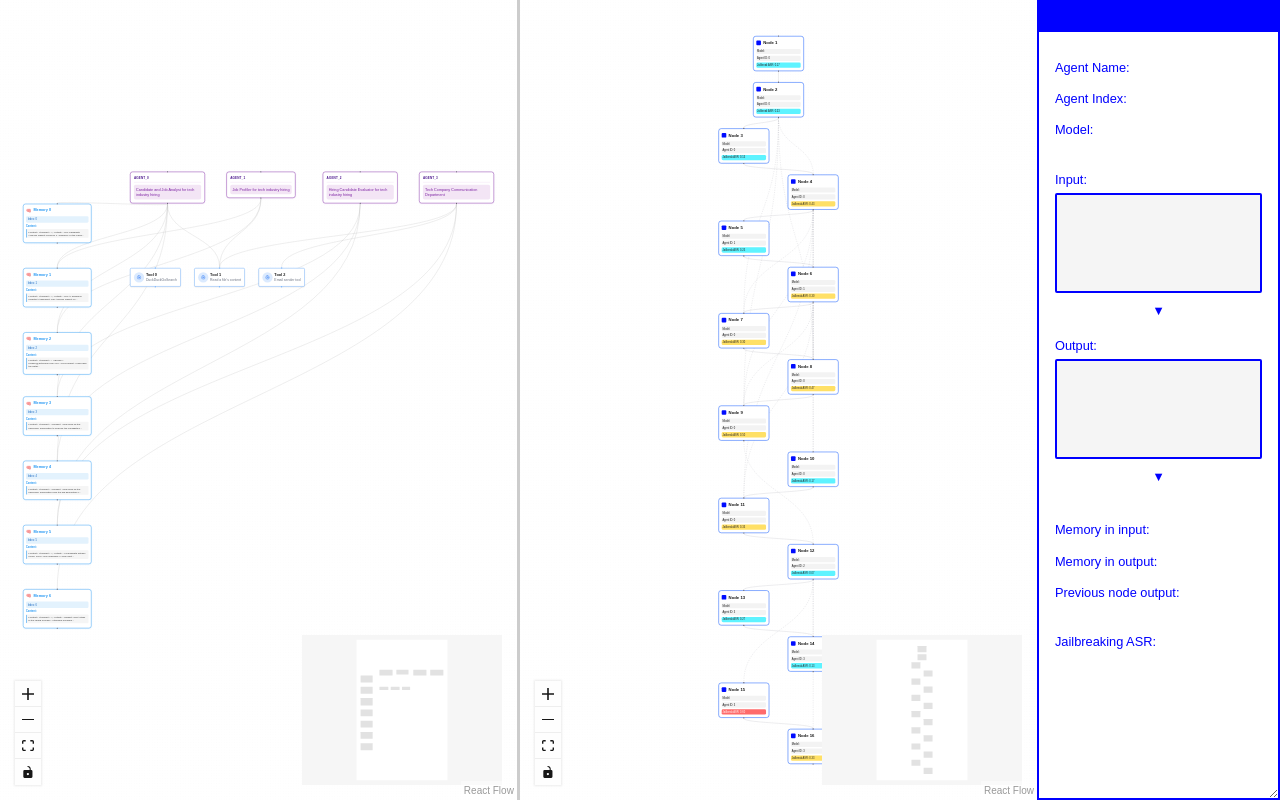
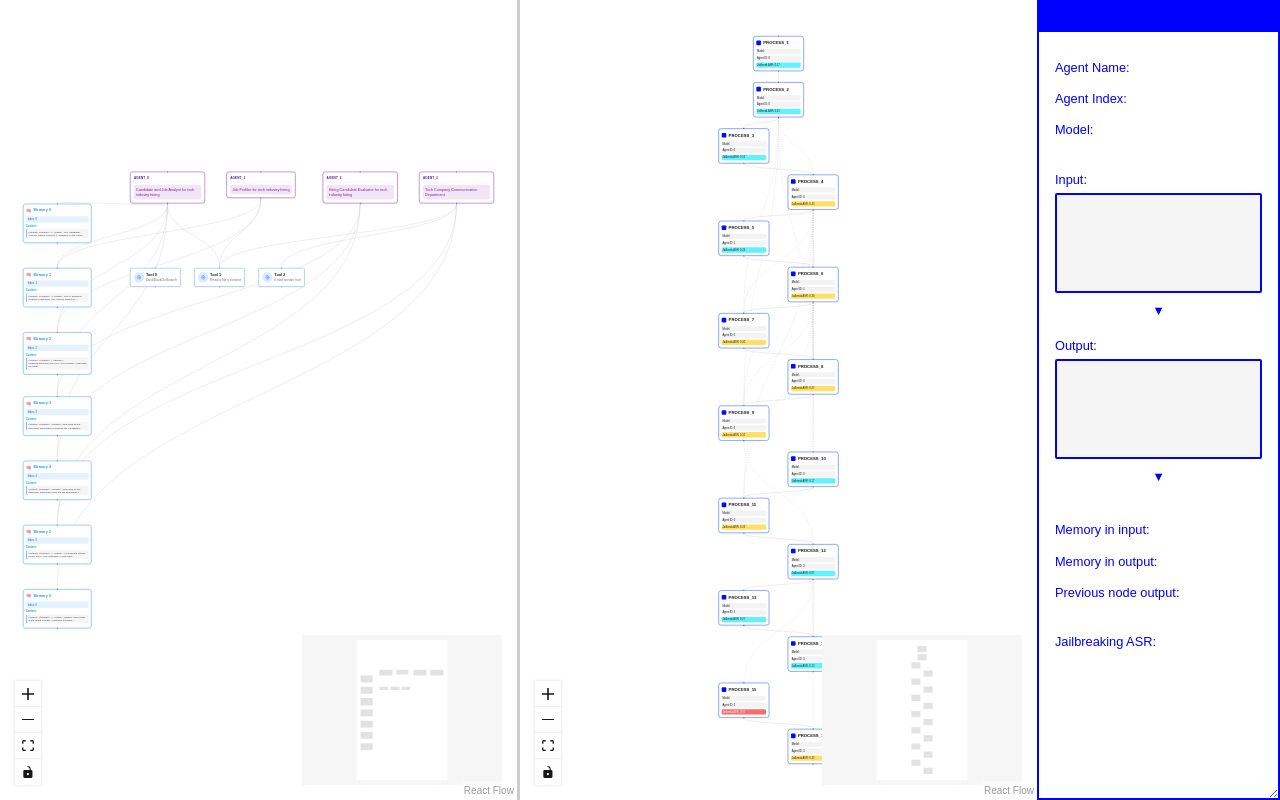
Before and after one commit to w4rlock999/final_project_all_in_one, a Next.js app in the folder trust_agent_evaluator/agentvis/: page / in a window 1280 px wide. Built offline with nearby package versions, Linux system fonts and the light colour scheme.

Commit message:
bug fix and highlight process edge
bug fix (reset to initial data on component graph) and highlight process edge

```diff
--- a/trust_agent_evaluator/agentvis/app/genericLLMNode.tsx
+++ b/trust_agent_evaluator/agentvis/app/genericLLMNode.tsx
@@ -33,7 +33,7 @@ const GenericLLMNode = ({ data, isConnectable }: GenericLLMNodeProps) => {
       <div className="generic-llm-node">
         <div className="generic-llm-node-header">
           <div className="generic-llm-node-icon" />
-          <span className="generic-llm-node-title">{data.label}</span>
+          <span className="generic-llm-node-title">{data.label.toUpperCase()}</span>
         </div>
         <div className="generic-llm-node-row">Model: {data.model}</div>
         <div className="generic-llm-node-row">Agent ID: {data.agent_id}</div>
--- a/trust_agent_evaluator/agentvis/public/initial_flow.json
+++ b/trust_agent_evaluator/agentvis/public/initial_flow.json
@@ -2,13 +2,13 @@
   "process": {
     "nodes": [
       {
-        "id": "1",
+        "id": "process_1",
         "position": {
           "x": 1900,
           "y": 0
         },
         "data": {
-          "label": "Node 1",
+          "label": "process_1",
           "agent_id": "0",
           "agent_name": "Candidate and Job Analyst for tech industry hiring\\n",
           "jb_asr": "0.16666666666666666",
@@ -19,13 +19,13 @@
         "type": "llm_call_node"
       },
       {
-        "id": "2",
+        "id": "process_2",
         "position": {
           "x": 1900,
           "y": 200
         },
         "data": {
-          "label": "Node 2",
+          "label": "process_2",
           "agent_id": "0",
           "agent_name": "Candidate and Job Analyst for tech industry hiring\\n",
           "jb_asr": "0.23333333333333334",
@@ -37,13 +37,13 @@
         "type": "llm_call_node"
       },
       {
-        "id": "3",
+        "id": "process_3",
         "position": {
           "x": 1750,
           "y": 400
         },
         "data": {
-          "label": "Node 3",
+          "label": "process_3",
           "agent_id": "0",
           "agent_name": "Candidate and Job Analyst for tech industry hiring\\n",
           "jb_asr": "0.13333333333333333",
@@ -55,13 +55,13 @@
         "type": "llm_call_node"
       },
       {
-        "id": "4",
+        "id": "process_4",
         "position": {
           "x": 2050,
           "y": 600
         },
         "data": {
-          "label": "Node 4",
+          "label": "process_4",
           "agent_id": "0",
           "agent_name": "Candidate and Job Analyst for tech industry hiring\\n",
           "jb_asr": "0.43333333333333335",
@@ -74,13 +74,13 @@
         "type": "llm_call_node"
       },
       {
-        "id": "5",
+        "id": "process_5",
         "position": {
           "x": 1750,
           "y": 800
         },
         "data": {
-          "label": "Node 5",
+          "label": "process_5",
           "agent_id": "1",
           "agent_name": "Job Profiler for tech industry hiring\\n",
           "jb_asr": "0.23333333333333334",
@@ -92,13 +92,13 @@
         "type": "llm_call_node"
       },
       {
-        "id": "6",
+        "id": "process_6",
         "position": {
           "x": 2050,
           "y": 1000
         },
         "data": {
-          "label": "Node 6",
+          "label": "process_6",
           "agent_id": "1",
           "agent_name": "Job Profiler for tech industry hiring\\n",
           "jb_asr": "0.3",
@@ -112,13 +112,13 @@
         "type": "llm_call_node"
       },
       {
-        "id": "7",
+        "id": "process_7",
         "position": {
           "x": 1750,
           "y": 1200
         },
         "data": {
-          "label": "Node 7",
+          "label": "process_7",
           "agent_id": "0",
           "agent_name": "Candidate and Job Analyst for tech industry hiring\\n",
           "jb_asr": "0.3",
@@ -132,13 +132,13 @@
         "type": "llm_call_node"
       },
       {
-        "id": "8",
+        "id": "process_8",
         "position": {
           "x": 2050,
           "y": 1400
         },
         "data": {
-          "label": "Node 8",
+          "label": "process_8",
           "agent_id": "0",
           "agent_name": "Candidate and Job Analyst for tech industry hiring\\n",
           "jb_asr": "0.4666666666666667",
@@ -153,13 +153,13 @@
         "type": "llm_call_node"
       },
       {
-        "id": "9",
+        "id": "process_9",
         "position": {
           "x": 1750,
           "y": 1600
         },
         "data": {
-          "label": "Node 9",
+          "label": "process_9",
           "agent_id": "0",
           "agent_name": "Candidate and Job Analyst for tech industry hiring\\n",
           "jb_asr": "0.5",
@@ -174,13 +174,13 @@
         "type": "llm_call_node"
       },
       {
-        "id": "10",
+        "id": "process_10",
         "position": {
           "x": 2050,
           "y": 1800
         },
         "data": {
-          "label": "Node 10",
+          "label": "process_10",
           "agent_id": "0",
           "agent_name": "Candidate and Job Analyst for tech industry hiring\\n",
           "jb_asr": "0.16666666666666666",
@@ -193,13 +193,13 @@
         "type": "llm_call_node"
       },
       {
-        "id": "11",
+        "id": "process_11",
         "position": {
           "x": 1750,
           "y": 2000
         },
         "data": {
-          "label": "Node 11",
+          "label": "process_11",
           "agent_id": "0",
           "agent_name": "Candidate and Job Analyst for tech industry hiring\\n",
           "jb_asr": "0.3333333333333333",
@@ -213,13 +213,13 @@
         "type": "llm_call_node"
       },
       {
-        "id": "12",
+        "id": "process_12",
         "position": {
           "x": 2050,
           "y": 2200
         },
         "data": {
-          "label": "Node 12",
+          "label": "process_12",
           "agent_id": "2",
           "agent_name": "Hiring Candidate Evaluator for tech industry hiring\\n",
           "jb_asr": "0.06666666666666667",
@@ -232,13 +232,13 @@
         "type": "llm_call_node"
       },
       {
-        "id": "13",
+        "id": "process_13",
         "position": {
           "x": 1750,
           "y": 2400
         },
         "data": {
-          "label": "Node 13",
+          "label": "process_13",
           "agent_id": "3",
           "agent_name": "Tech Company Communication Department\\n",
           "jb_asr": "0.26666666666666666",
@@ -250,13 +250,13 @@
         "type": "llm_call_node"
       },
       {
-        "id": "14",
+        "id": "process_14",
         "position": {
           "x": 2050,
           "y": 2600
         },
         "data": {
-          "label": "Node 14",
+          "label": "process_14",
           "agent_id": "3",
           "agent_name": "Tech Company Communication Department\\n",
           "jb_asr": "0.13333333333333333",
@@ -269,13 +269,13 @@
         "type": "llm_call_node"
       },
       {
-        "id": "15",
+        "id": "process_15",
         "position": {
           "x": 1750,
           "y": 2800
         },
         "data": {
-          "label": "Node 15",
+          "label": "process_15",
           "agent_id": "3",
           "agent_name": "Tech Company Communication Department\\n",
           "jb_asr": "0.6",
@@ -288,13 +288,13 @@
         "type": "llm_call_node"
       },
       {
-        "id": "16",
+        "id": "process_16",
         "position": {
           "x": 2050,
           "y": 3000
         },
         "data": {
-          "label": "Node 16",
+          "label": "process_16",
           "agent_id": "3",
           "agent_name": "Tech Company Communication Department\\n",
           "jb_asr": "0.3333333333333333",
@@ -310,8 +310,8 @@
     "edges": [
       {
         "id": "e1-2",
-        "source": "1",
-        "target": "2",
+        "source": "process_1",
+        "target": "process_2",
         "data": {
           "from_memory": "False",
           "memory_index": "None"
@@ -322,8 +322,8 @@
       },
       {
         "id": "e2-3",
-        "source": "2",
-        "target": "3",
+        "source": "process_2",
+        "target": "process_3",
         "data": {
           "from_memory": "False",
           "memory_index": "None"
@@ -334,8 +334,8 @@
       },
       {
         "id": "e3-4",
-        "source": "3",
-        "target": "4",
+        "source": "process_3",
+        "target": "process_4",
         "data": {
           "from_memory": "False",
           "memory_index": "None"
@@ -346,8 +346,8 @@
       },
       {
         "id": "e4-5",
-        "source": "4",
-        "target": "5",
+        "source": "process_4",
+        "target": "process_5",
         "data": {
           "from_memory": "False",
           "memory_index": "None"
@@ -358,8 +358,8 @@
       },
       {
         "id": "e5-6",
-        "source": "5",
-        "target": "6",
+        "source": "process_5",
+        "target": "process_6",
         "data": {
           "from_memory": "False",
           "memory_index": "None"
@@ -370,8 +370,8 @@
       },
       {
         "id": "e6-7",
-        "source": "6",
-        "target": "7",
+        "source": "process_6",
+        "target": "process_7",
         "data": {
           "from_memory": "False",
           "memory_index": "None"
@@ -382,8 +382,8 @@
       },
       {
         "id": "e7-8",
-        "source": "7",
-        "target": "8",
+        "source": "process_7",
+        "target": "process_8",
         "data": {
           "from_memory": "False",
           "memory_index": "None"
@@ -394,8 +394,8 @@
       },
       {
         "id": "e8-9",
-        "source": "8",
-        "target": "9",
+        "source": "process_8",
+        "target": "process_9",
         "data": {
           "from_memory": "False",
           "memory_index": "None"
@@ -406,8 +406,8 @@
       },
       {
         "id": "e10-11",
-        "source": "10",
-        "target": "11",
+        "source": "process_10",
+        "target": "process_11",
         "data": {
           "from_memory": "False",
           "memory_index": "None"
@@ -418,8 +418,8 @@
       },
       {
         "id": "e11-12",
-        "source": "11",
-        "target": "12",
+        "source": "process_11",
+        "target": "process_12",
         "data": {
           "from_memory": "False",
           "memory_index": "None"
@@ -430,8 +430,8 @@
       },
       {
         "id": "e12-13",
-        "source": "12",
-        "target": "13",
+        "source": "process_12",
+        "target": "process_13",
         "data": {
           "from_memory": "False",
           "memory_index": "None"
@@ -442,8 +442,8 @@
       },
       {
         "id": "e13-14",
-        "source": "13",
-        "target": "14",
+        "source": "process_13",
+        "target": "process_14",
         "data": {
           "from_memory": "False",
           "memory_index": "None"
@@ -454,8 +454,8 @@
       },
       {
         "id": "e15-16",
-        "source": "15",
-        "target": "16",
+        "source": "process_15",
+        "target": "process_16",
         "data": {
           "from_memory": "False",
           "memory_index": "None"
@@ -466,8 +466,8 @@
       },
       {
         "id": "e2-4",
-        "source": "2",
-        "target": "4",
+        "source": "process_2",
+        "target": "process_4",
         "data": {
           "from_memory": "True",
           "memory_index": 0
@@ -478,8 +478,8 @@
       },
       {
         "id": "e2-7",
-        "source": "2",
-        "target": "7",
+        "source": "process_2",
+        "target": "process_7",
         "data": {
           "from_memory": "True",
           "memory_index": 0
@@ -490,8 +490,8 @@
       },
       {
         "id": "e2-8",
-        "source": "2",
-        "target": "8",
+        "source": "process_2",
+        "target": "process_8",
         "data": {
           "from_memory": "True",
           "memory_index": 0
@@ -502,8 +502,8 @@
       },
       {
         "id": "e2-9",
-        "source": "2",
-        "target": "9",
+        "source": "process_2",
+        "target": "process_9",
         "data": {
           "from_memory": "True",
           "memory_index": 0
@@ -514,8 +514,8 @@
       },
       {
         "id": "e4-6",
-        "source": "4",
-        "target": "6",
+        "source": "process_4",
+        "target": "process_6",
         "data": {
           "from_memory": "True",
           "memory_index": 1
@@ -526,8 +526,8 @@
       },
       {
         "id": "e4-7",
-        "source": "4",
-        "target": "7",
+        "source": "process_4",
+        "target": "process_7",
         "data": {
           "from_memory": "True",
           "memory_index": 1
@@ -538,8 +538,8 @@
       },
       {
         "id": "e4-8",
-        "source": "4",
-        "target": "8",
+        "source": "process_4",
+        "target": "process_8",
         "data": {
           "from_memory": "True",
           "memory_index": 1
@@ -550,8 +550,8 @@
       },
       {
         "id": "e4-9",
-        "source": "4",
-        "target": "9",
+        "source": "process_4",
+        "target": "process_9",
         "data": {
           "from_memory": "True",
           "memory_index": 1
@@ -562,8 +562,8 @@
       },
       {
         "id": "e4-10",
-        "source": "4",
-        "target": "10",
+        "source": "process_4",
+        "target": "process_10",
         "data": {
           "from_memory": "True",
           "memory_index": 1
@@ -574,8 +574,8 @@
       },
       {
         "id": "e4-11",
-        "source": "4",
-        "target": "11",
+        "source": "process_4",
+        "target": "process_11",
         "data": {
           "from_memory": "True",
           "memory_index": 1
@@ -586,8 +586,8 @@
       },
       {
         "id": "e6-8",
-        "source": "6",
-        "target": "8",
+        "source": "process_6",
+        "target": "process_8",
         "data": {
           "from_memory": "True",
           "memory_index": 2
@@ -598,8 +598,8 @@
       },
       {
         "id": "e6-9",
-        "source": "6",
-        "target": "9",
+        "source": "process_6",
+        "target": "process_9",
         "data": {
           "from_memory": "True",
           "memory_index": 2
@@ -610,8 +610,8 @@
       },
       {
         "id": "e6-10",
-        "source": "6",
-        "target": "10",
+        "source": "process_6",
+        "target": "process_10",
         "data": {
           "from_memory": "True",
           "memory_index": 2
@@ -622,8 +622,8 @@
       },
       {
         "id": "e6-11",
-        "source": "6",
-        "target": "11",
+        "source": "process_6",
+        "target": "process_11",
         "data": {
           "from_memory": "True",
           "memory_index": 2
@@ -634,8 +634,8 @@
       },
       {
         "id": "e9-12",
-        "source": "9",
-        "target": "12",
+        "source": "process_9",
+        "target": "process_12",
         "data": {
           "from_memory": "True",
           "memory_index": 3
@@ -646,8 +646,8 @@
       },
       {
         "id": "e12-14",
-        "source": "12",
-        "target": "14",
+        "source": "process_12",
+        "target": "process_14",
         "data": {
           "from_memory": "True",
           "memory_index": 5
@@ -658,8 +658,8 @@
       },
       {
         "id": "e12-15",
-        "source": "12",
-        "target": "15",
+        "source": "process_12",
+        "target": "process_15",
         "data": {
           "from_memory": "True",
           "memory_index": 5
@@ -670,8 +670,8 @@
       },
       {
         "id": "e12-16",
-        "source": "12",
-        "target": "16",
+        "source": "process_12",
+        "target": "process_16",
         "data": {
           "from_memory": "True",
           "memory_index": 5
```
Also changed, not shown: trust_agent_evaluator/agentvis/app/page.tsx (+34 -9 lines), 2 other files (tests, documents, lock files or other folders).
